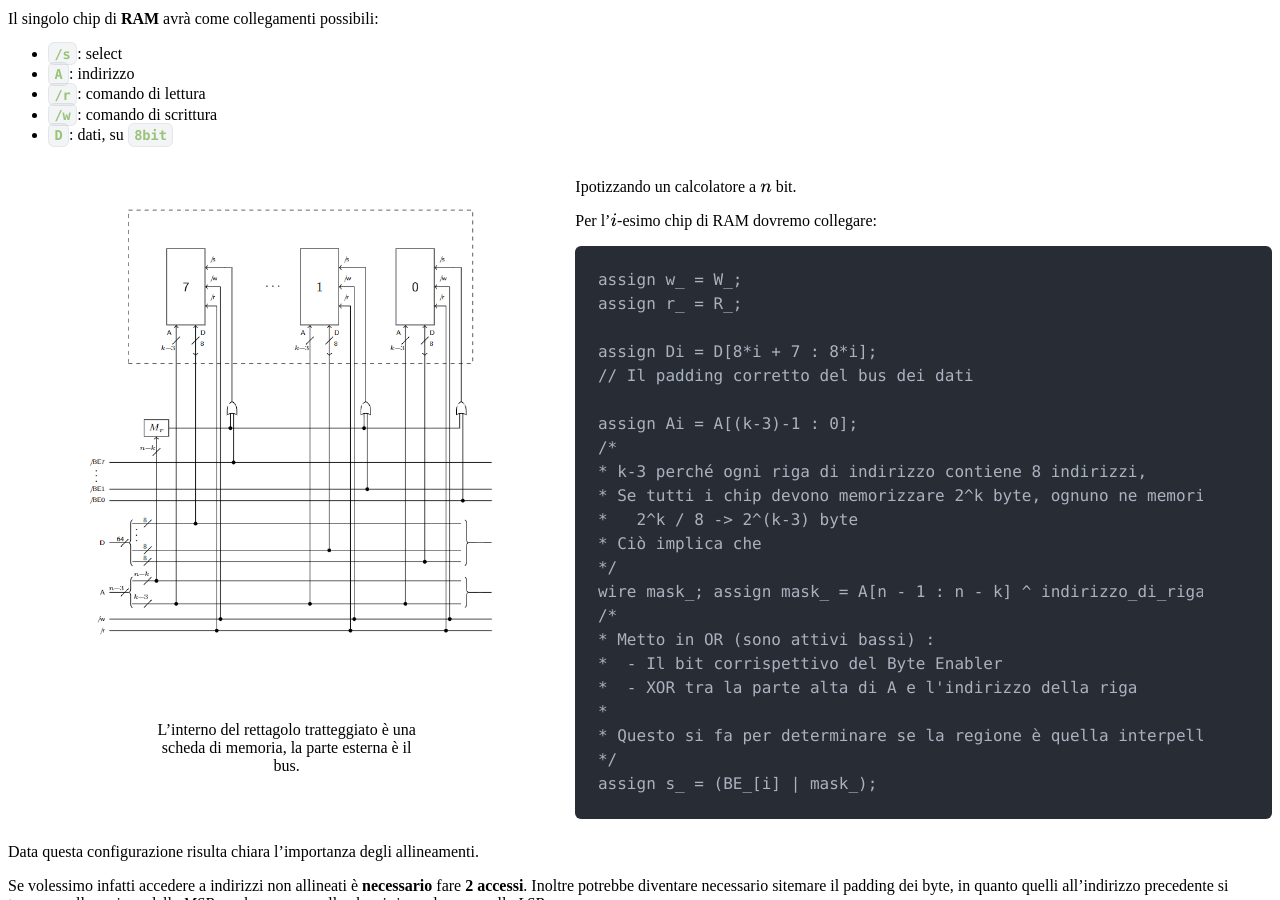
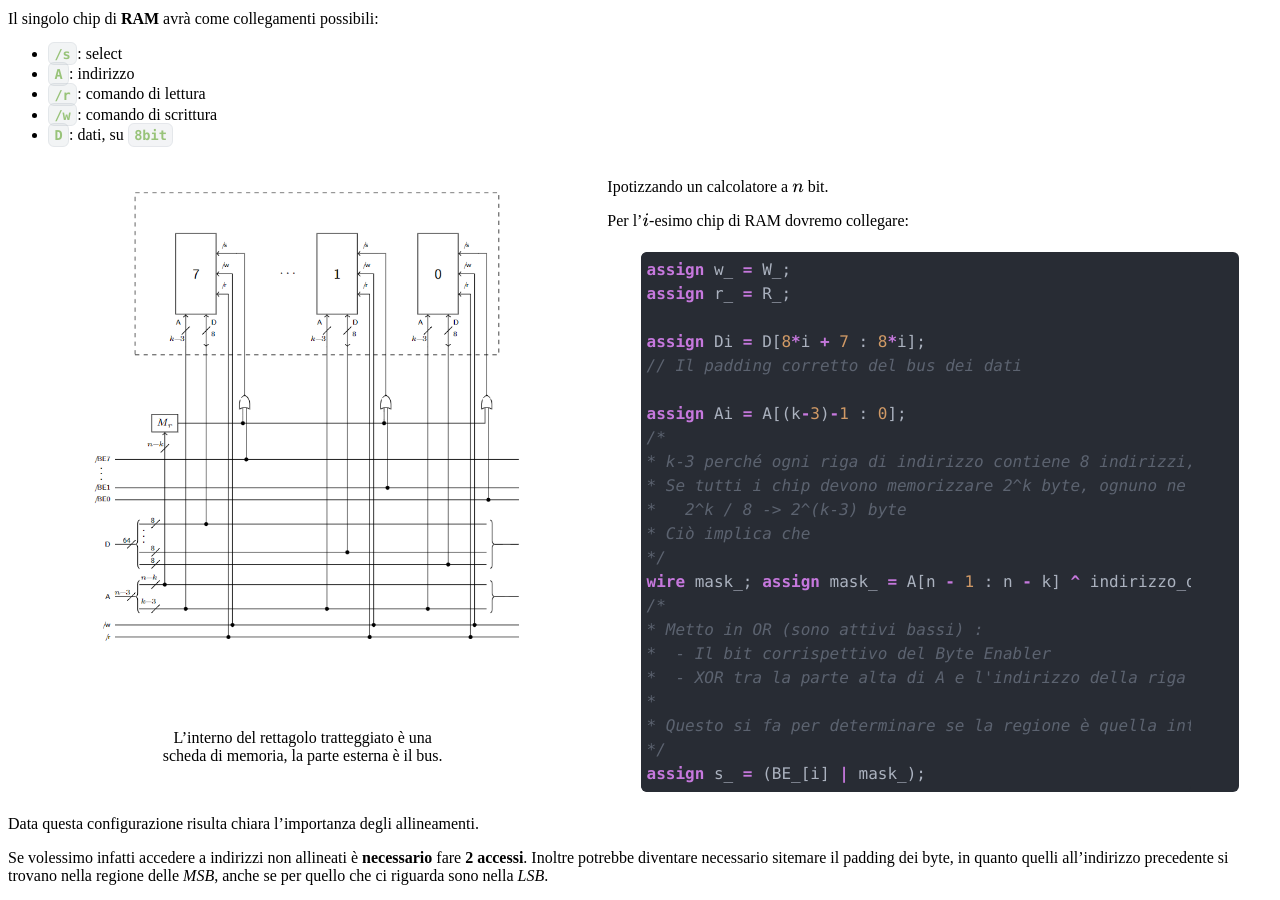
Before and after one commit to Gabriele-D-Cambria/Appunti-Calcolatori-Elettronici-2024-2025, a Jekyll site: the page built from Memoria e Periferiche.md, in a window 1280 px wide and 900 px high, scrolled down 5049 px. Built offline with Jekyll 4.4.1, drawn with Linux system fonts in a browser that asks for light colours; nearby versions of some CDN libraries; our own code applies the rules of GitHub Pages for plain Markdown files.

````diff
--- a/Memoria e Periferiche.md
+++ b/Memoria e Periferiche.md
@@ -274,7 +274,7 @@ L'interno del rettagolo tratteggiato è una scheda di memoria, la parte esterna
 Ipotizzando un calcolatore a $n$ bit.
 
 Per l'$i$-esimo chip di RAM dovremo collegare:
-```v
+```verilog
 assign w_ = W_;
 assign r_ = R_;
 
````
Also changed, not shown: Domande e Risposte.md (+2 -2 lines), 1 other file.
